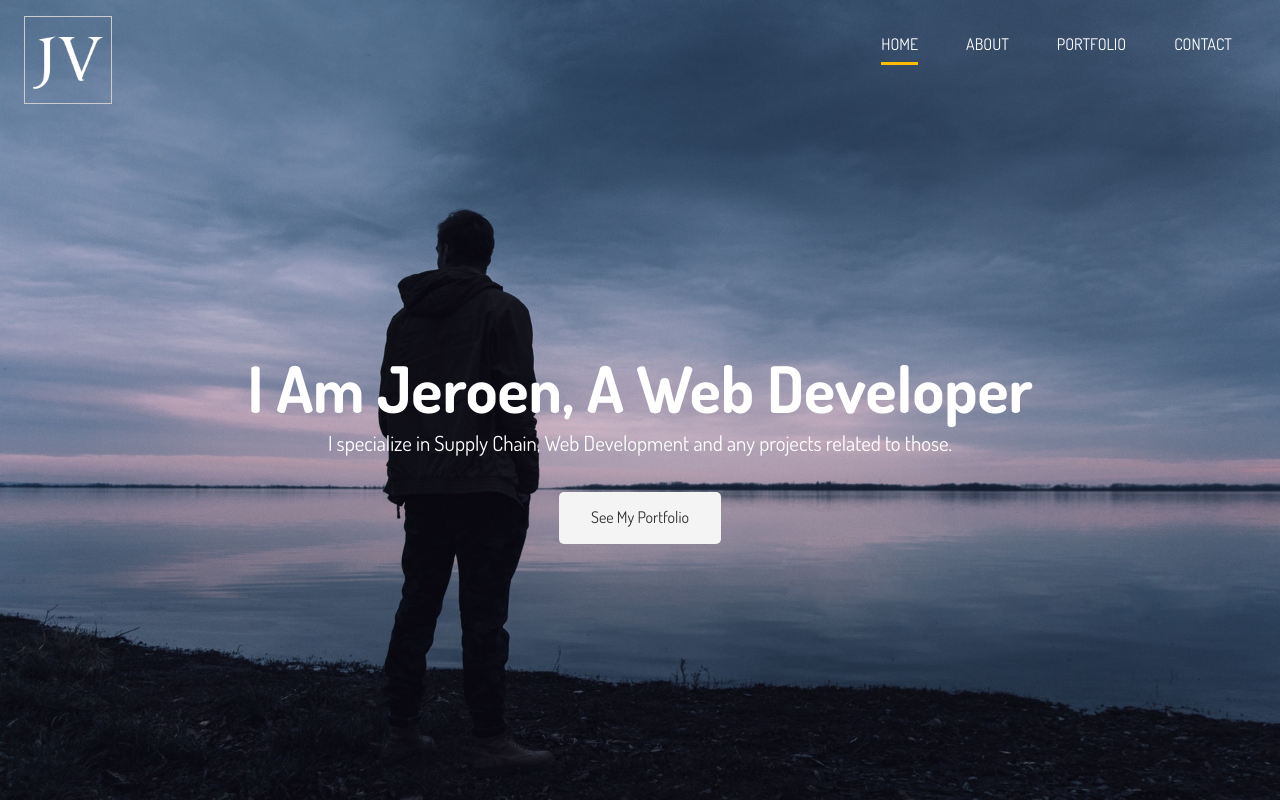
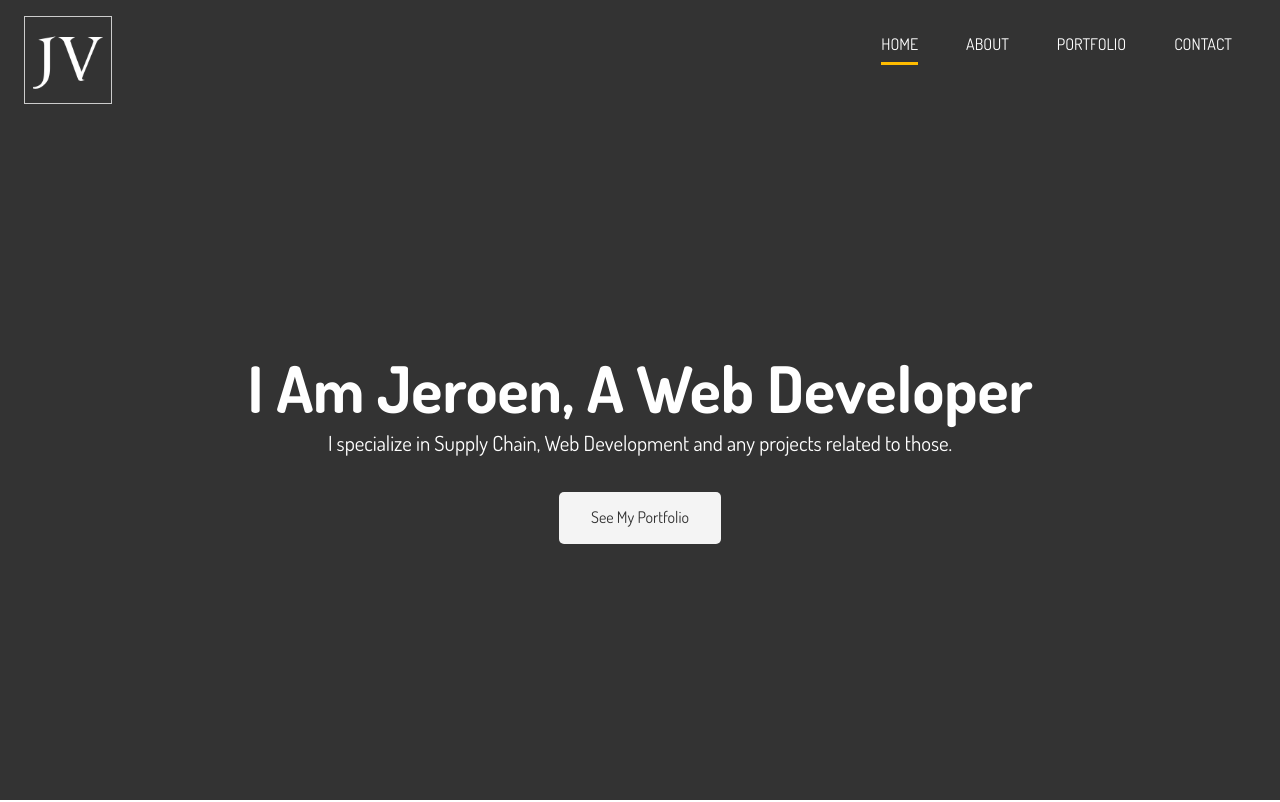
Before and after one commit to Toxmose/portfolio-with-sass, a website: page dist/index.html in a window 1280 px wide. Shown: the top 802 px of the page. Drawn offline with nearby package versions, Linux system fonts and the light colour scheme; files that its build step writes are made by us from their sources.

Commit message:
bg fix 4

```diff
--- a/scss/main.scss
+++ b/scss/main.scss
@@ -80,7 +80,8 @@ img {
 #header {
   // Header Home
   &-home {
-    background: url(/img/showcase.jpg) no-repeat center right / cover;
+    // background: url('/img/showcase.jpg') no-repeat center right / cover;
+    background-color: #333;
     height: 100vh;
     color: #fff;
 
```
